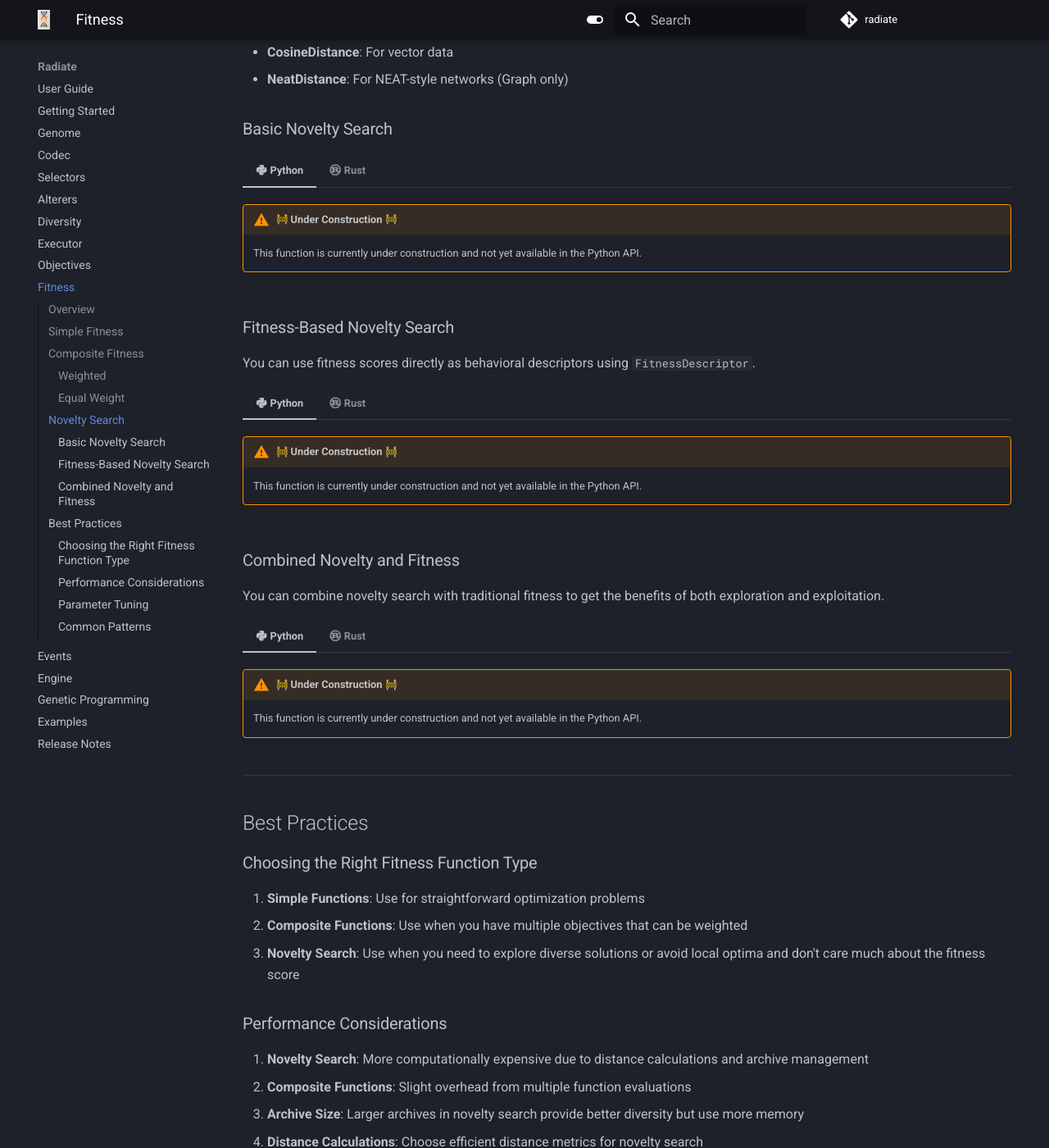
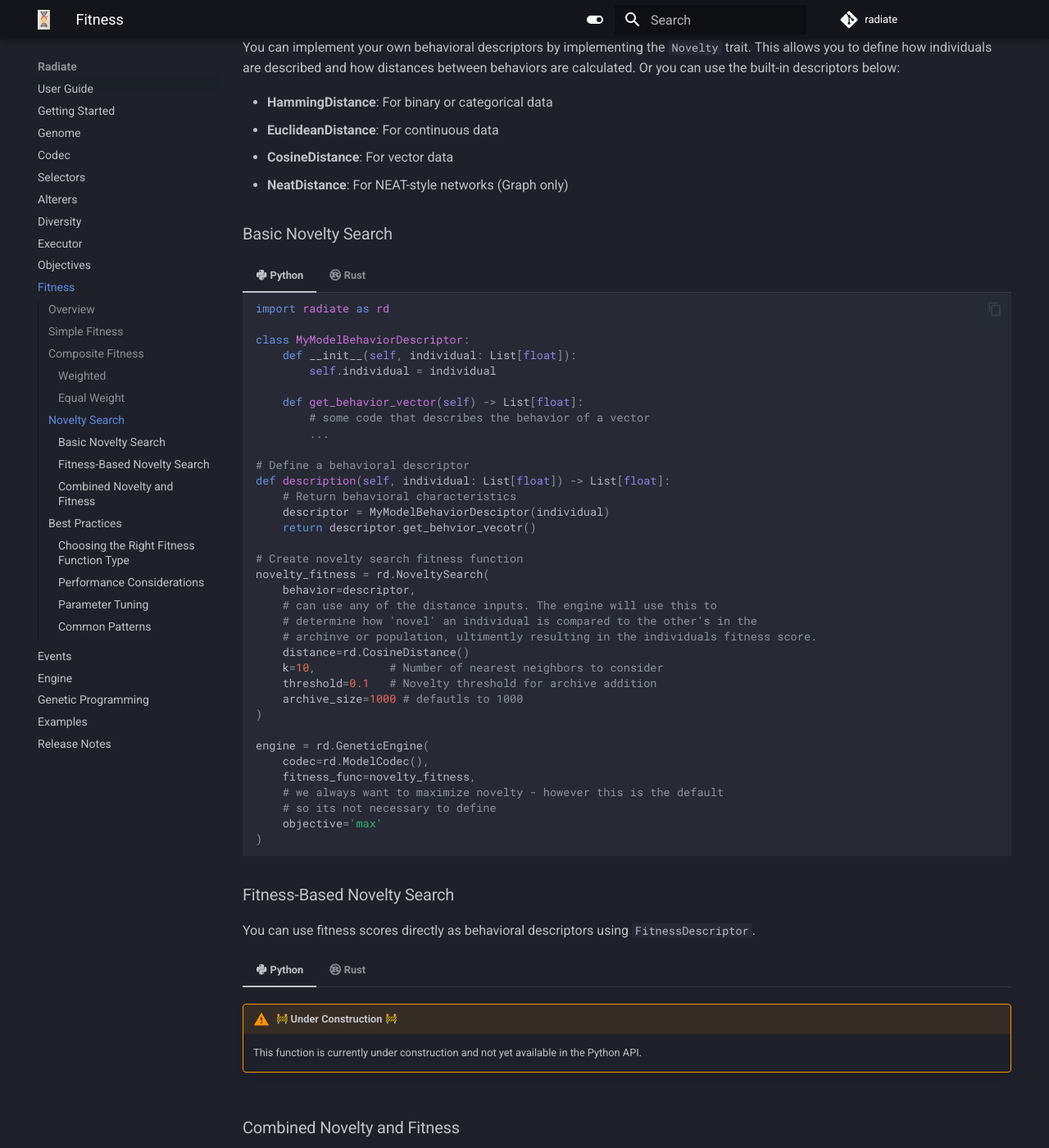
Before and after one commit to pkalivas/radiate, an MkDocs documentation site: the page built from docs/source/fitness.md, in a window 1280 px wide and 1400 px high, scrolled down 2763 px. Shown: the whole window at 82% size. Built offline with MkDocs 1.6.1 and Material for MkDocs 9.7.7, drawn with Linux system fonts in a browser that asks for light colours; emoji names are drawn with the system emoji font; comment, search, counter and statistics services are not loaded; some of the changed text lies outside the part shown.

Commit message:
Adds numba note and updates novelty search
Adds a note in the fitness documentation about using numba to accelerate python code.

Updates the novelty search example for clarity and correctness.

Removes an unfinished warning.

````diff
--- a/docs/source/fitness.md
+++ b/docs/source/fitness.md
@@ -22,6 +22,11 @@
 ## Simple Fitness
 
 Simple fitness functions are the most common type - they take a phenotype and return a single score value. These can be any function that evaluates how well an individual performs. Things like mathematical functions, benchmarks, or even custom evaluation logic can be used as simple fitness functions. Your run of the mill mathematical functions like Rastrigin, Sphere, or Ackley functions are great examples of simple fitness functions. They take a vector of floats and return a single float score.
+
+!!! note ":fontawesome-brands-python: Python `numba`"
+
+    For python, In come cases (primarily if you are decoding to a `np.array`) it is possible to compile your fitness function down to native C using [numba](https://numba.pydata.org).
+    In most cases with, this will result in your engine running as fast or almost as fast as rust. Check the examples page for an example using this method.
 
 === ":fontawesome-brands-python: Python"
 
@@ -193,39 +198,45 @@
 
 ### Basic Novelty Search
 
-<!--
+=== ":fontawesome-brands-python: Python"
+
     ```python
     import radiate as rd
 
+    class MyModelBehaviorDescriptor:
+        def __init__(self, individual: List[float]):
+            self.individual = individual
+
+        def get_behavior_vector(self) -> List[float]:
+            # some code that describes the behavior of a vector
+            ...
+
     # Define a behavioral descriptor
-    class BehaviorDescriptor:
-        def description(self, individual: Model) -> List[float]:
-            # Return behavioral characteristics (e.g., outputs on test cases)
-            return individual.get_behavior_vector()
-
-        def distance(self, a: List[float], b: List[float]) -> float:
-            # Calculate Euclidean distance between behaviors
-            return sum((x - y) ** 2 for x, y in zip(a, b)) ** 0.5
+    def description(self, individual: List[float]) -> List[float]:
+        # Return behavioral characteristics
+        descriptor = MyModelBehaviorDesciptor(individual)
+        return descriptor.get_behvior_vecotr()
 
     # Create novelty search fitness function
     novelty_fitness = rd.NoveltySearch(
-        behavior=BehaviorDescriptor(),
+        behavior=descriptor,
+        # can use any of the distance inputs. The engine will use this to
+        # determine how 'novel' an individual is compared to the other's in the
+        # archinve or population, ultimently resulting in the individuals fitness score.
+        distance=rd.CosineDistance()
         k=10,           # Number of nearest neighbors to consider
         threshold=0.1   # Novelty threshold for archive addition
+        archive_size=1000 # defautls to 1000
     )
 
     engine = rd.GeneticEngine(
         codec=rd.ModelCodec(),
         fitness_func=novelty_fitness,
-        objectives="max"  # Higher novelty is better
+        # we always want to maximize novelty - however this is the default
+        # so its not necessary to define
+        objective='max'
     )
     ```
--->
-
-=== ":fontawesome-brands-python: Python"
-
-    !!! warning ":construction: Under Construction :construction:"
-        This function is currently under construction and not yet available in the Python API.
 
 === ":fontawesome-brands-rust: Rust"
 
````
Also changed, not shown: 1 other file.
